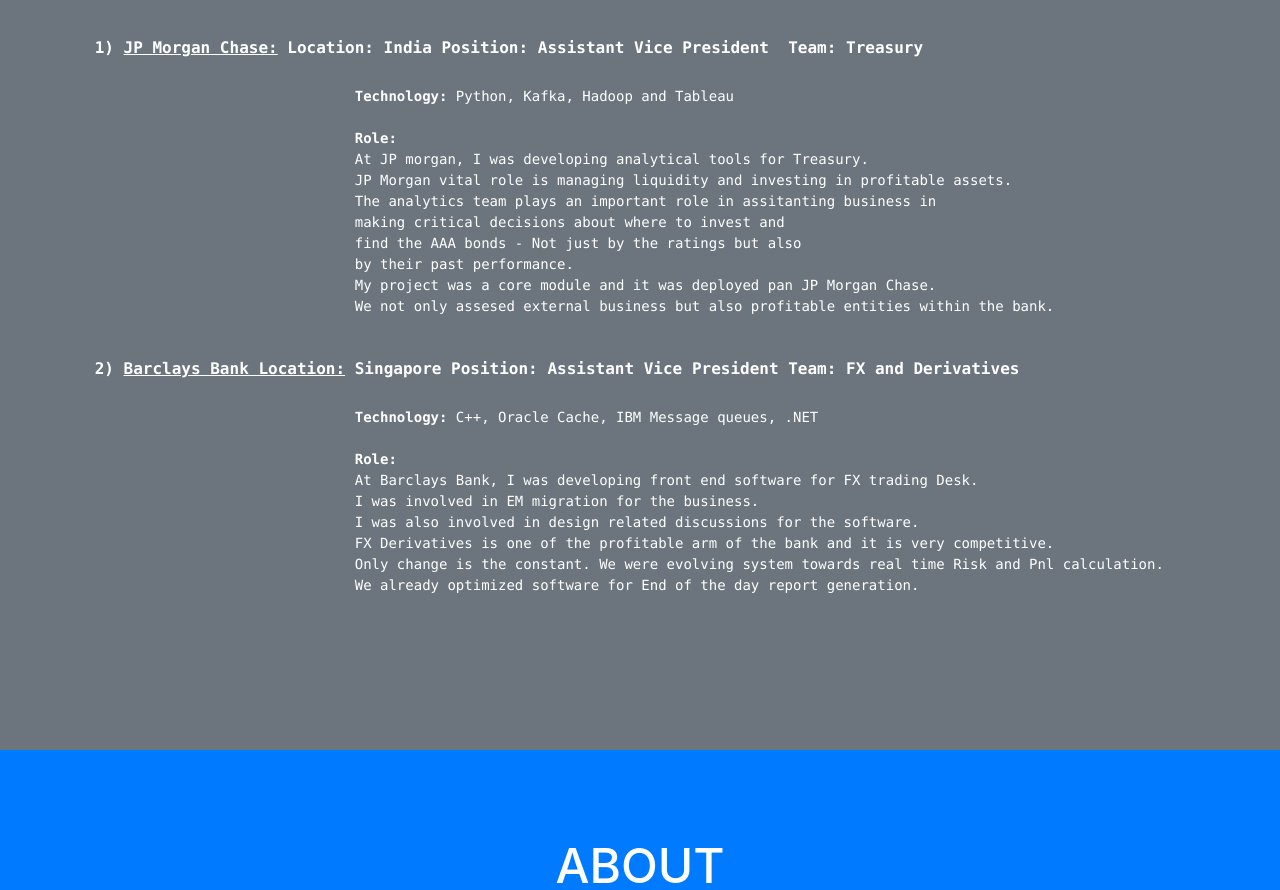
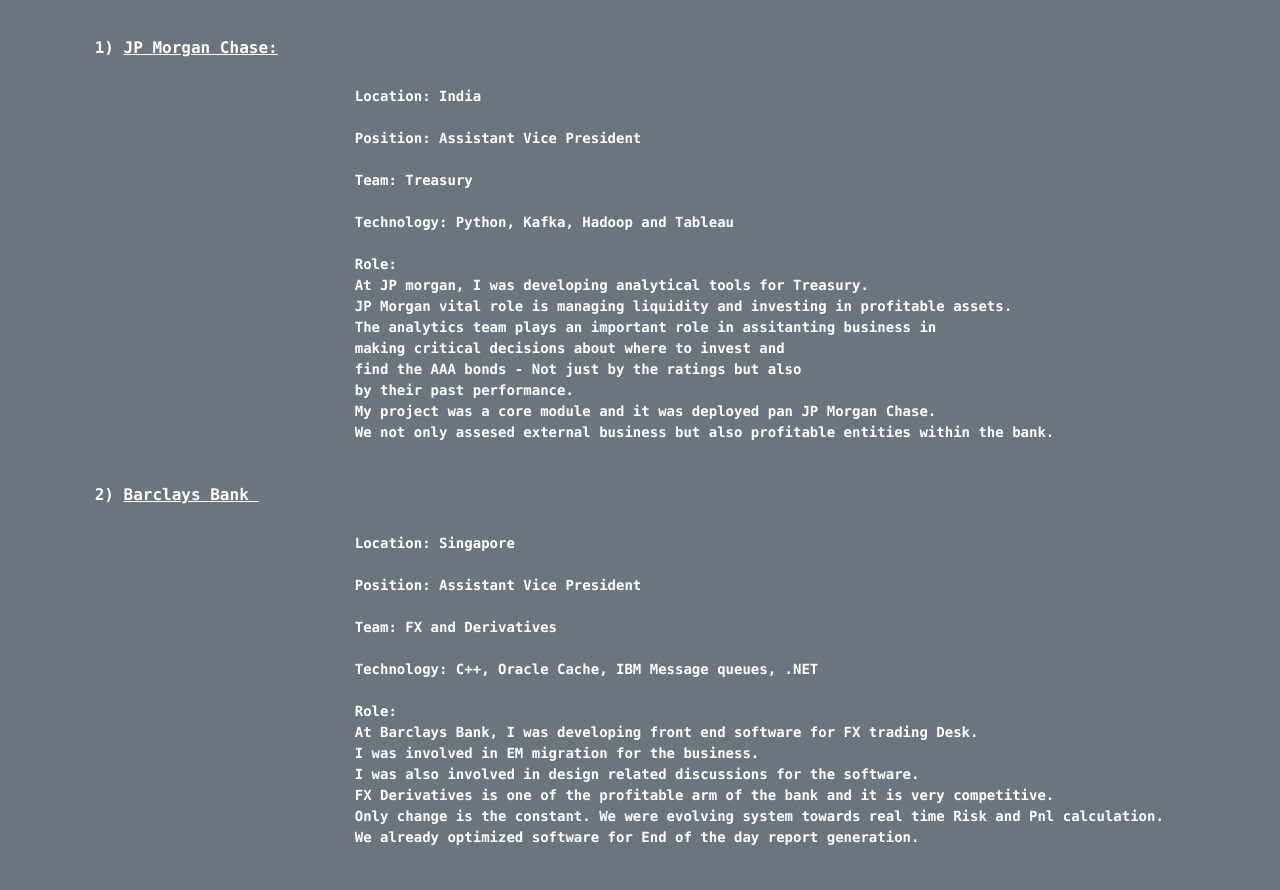
Before and after one commit to nk2810/nk2810.github.io, a website with bundled scripts: page index.html in a window 1280 px wide. Shown: the part 1620-2510 px from the top of the page. Built offline with nearby package versions, Linux system fonts and the light colour scheme.

Commit message:
Adding Work Experience1

```diff
--- a/index.html
+++ b/index.html
@@ -146,7 +146,13 @@
 
 		<pre class="text-left text-white">
 
-		<h6><b> 1) <u>JP Morgan Chase:</u> Location: India Position: Assistant Vice President  Team: Treasury</b> </h6>
+		<h6><b> 1) <u>JP Morgan Chase:</u> </h6>
+				<b>Location:</b> India
+
+				<b>Position:</b> Assistant Vice President
+
+				<b>Team:</b> Treasury
+
 				<b>Technology:</b> Python, Kafka, Hadoop and Tableau
 
 				<b>Role:</b>
@@ -159,7 +165,13 @@
 				My project was a core module and it was deployed pan JP Morgan Chase.
 				We not only assesed external business but also profitable entities within the bank.
 
-		<h6><b> 2) <u>Barclays Bank Location:</u> Singapore Position: Assistant Vice President Team: FX and Derivatives </b></h6>
+		<h6><b> 2) <u>Barclays Bank </u> </h6>
+				<b>Location:</b> Singapore
+
+				<b>Position:<b> Assistant Vice President
+
+				<b>Team:</b> FX and Derivatives
+
 				<b>Technology:</b> C++, Oracle Cache, IBM Message queues, .NET
 
 				<b>Role:</b>
```
